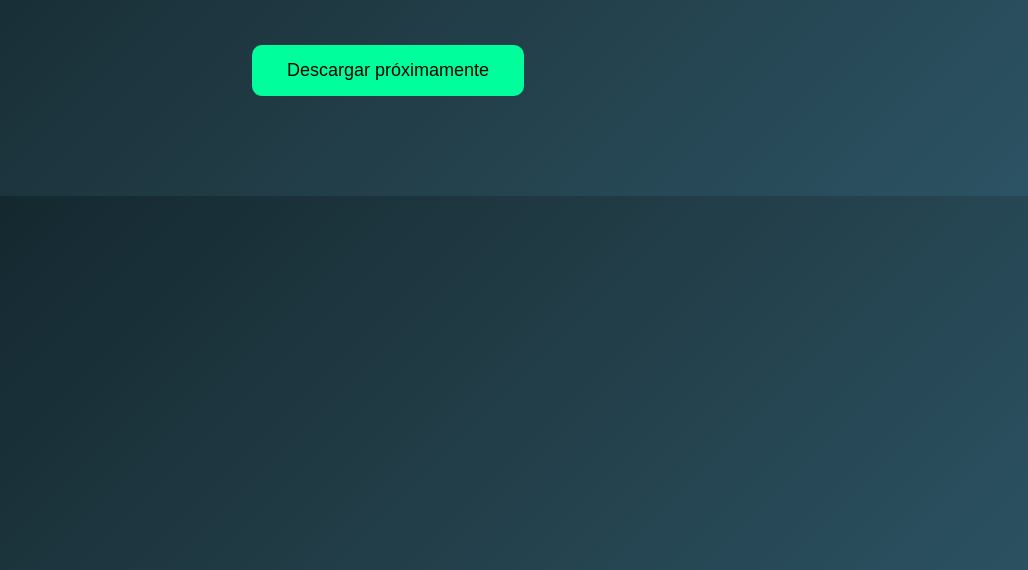
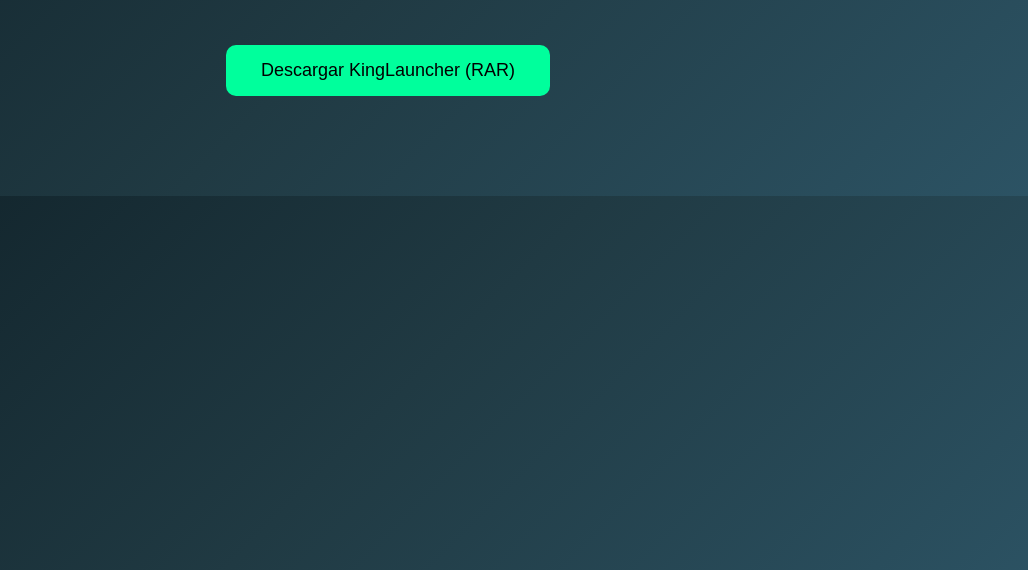
Before and after one commit to sebaff123451/KingLauncher, a plain HTML site: page index.html in a window 1280 px wide. Shown: the part 230-800 px from the top of the page, without its empty margins (252-1280 px from the left). Drawn offline with Linux system fonts and the light colour scheme.

Commit message:
Update index.html

```diff
--- a/index.html
+++ b/index.html
@@ -9,7 +9,7 @@
     <div class="container">
         <h1>👑 KingLauncher</h1>
         <p>Launcher moderno para Minecraft</p>
-        <button>Descargar próximamente</button>
+        <button>Descargar KingLauncher (RAR)</button>
     </div>
 </body>
 </html>
```
